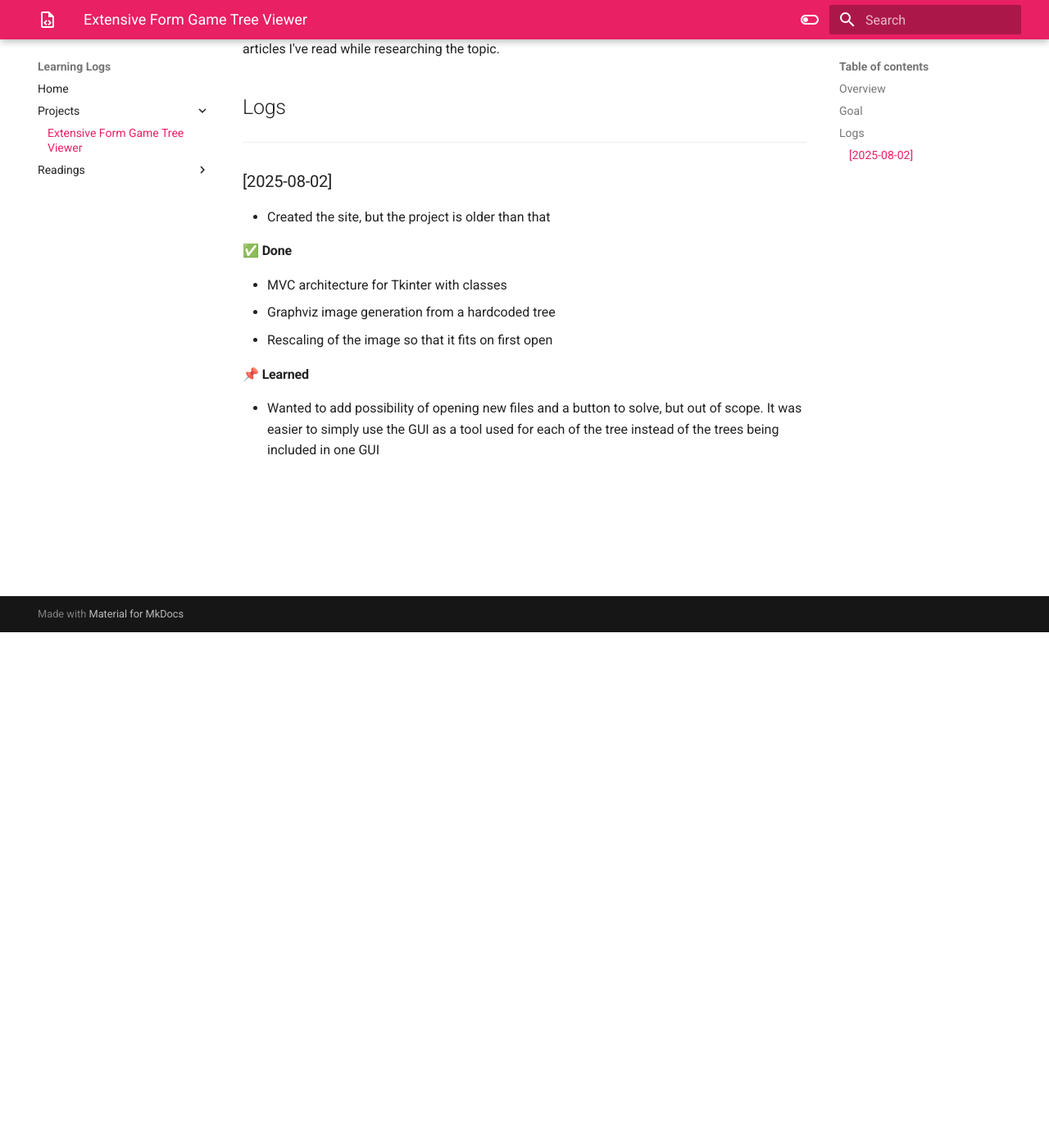
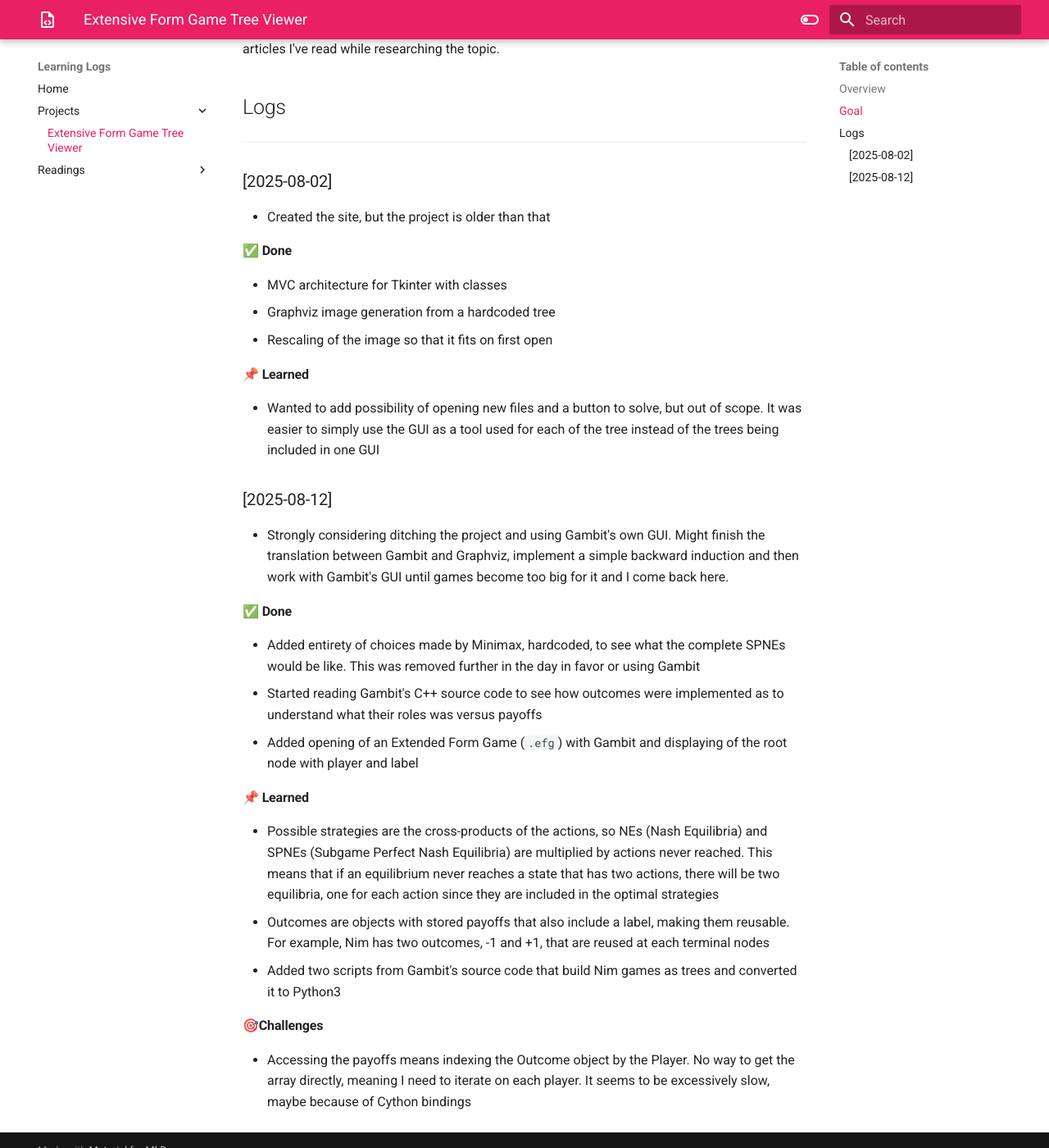
Before and after one commit to j-dumas/learning-logs, an MkDocs documentation site: the page built from content/Projects/Extensive Form Game Tree Viewer.md, in a window 1280 px wide and 1400 px high, scrolled down 629 px. Shown: the whole window at 82% size. Built offline with MkDocs 1.6.1 and Material for MkDocs 9.7.7, drawn with Linux system fonts in a browser that asks for light colours.

Commit message:
Sync from private vault on 2025-08-13 00:26:05 UTC

```diff
--- a/content/Projects/Extensive Form Game Tree Viewer.md
+++ b/content/Projects/Extensive Form Game Tree Viewer.md
@@ -24,3 +24,25 @@ Another goal is to start using tools like Gambit to find solutions to games and
 #### 📌 Learned
 - Wanted to add possibility of opening new files and a button to solve, but out of scope.
   It was easier to simply use the GUI as a tool used for each of the tree instead of the trees being included in one GUI
+
+### [2025-08-12]
+- Strongly considering ditching the project and using Gambit's own GUI.
+  Might finish the translation between Gambit and Graphviz, implement a simple backward induction and then work with Gambit's GUI until games become too big for it and I come back here.
+
+#### ✅ Done
+- Added entirety of choices made by Minimax, hardcoded, to see what the complete SPNEs would be like.
+  This was removed further in the day in favor or using Gambit
+- Started reading Gambit's C++ source code to see how outcomes were implemented as to understand what their roles was versus payoffs
+- Added opening of an Extended Form Game (`.efg`) with Gambit and displaying of the root node with player and label
+
+#### 📌 Learned
+- Possible strategies are the cross-products of the actions, so NEs (Nash Equilibria) and SPNEs (Subgame Perfect Nash Equilibria) are multiplied by actions never reached.
+  This means that if an equilibrium never reaches a state that has two actions, there will be two equilibria, one for each action since they are included in the optimal strategies
+- Outcomes are objects with stored payoffs that also include a label, making them reusable.
+  For example, Nim has two outcomes, -1 and +1, that are reused at each terminal nodes
+- Added two scripts from Gambit's source code that build Nim games as trees and converted it to Python3
+
+#### 🎯Challenges
+- Accessing the payoffs means indexing the Outcome object by the Player.
+  No way to get the array directly, meaning I need to iterate on each player.
+  It seems to be excessively slow, maybe because of Cython bindings
```
